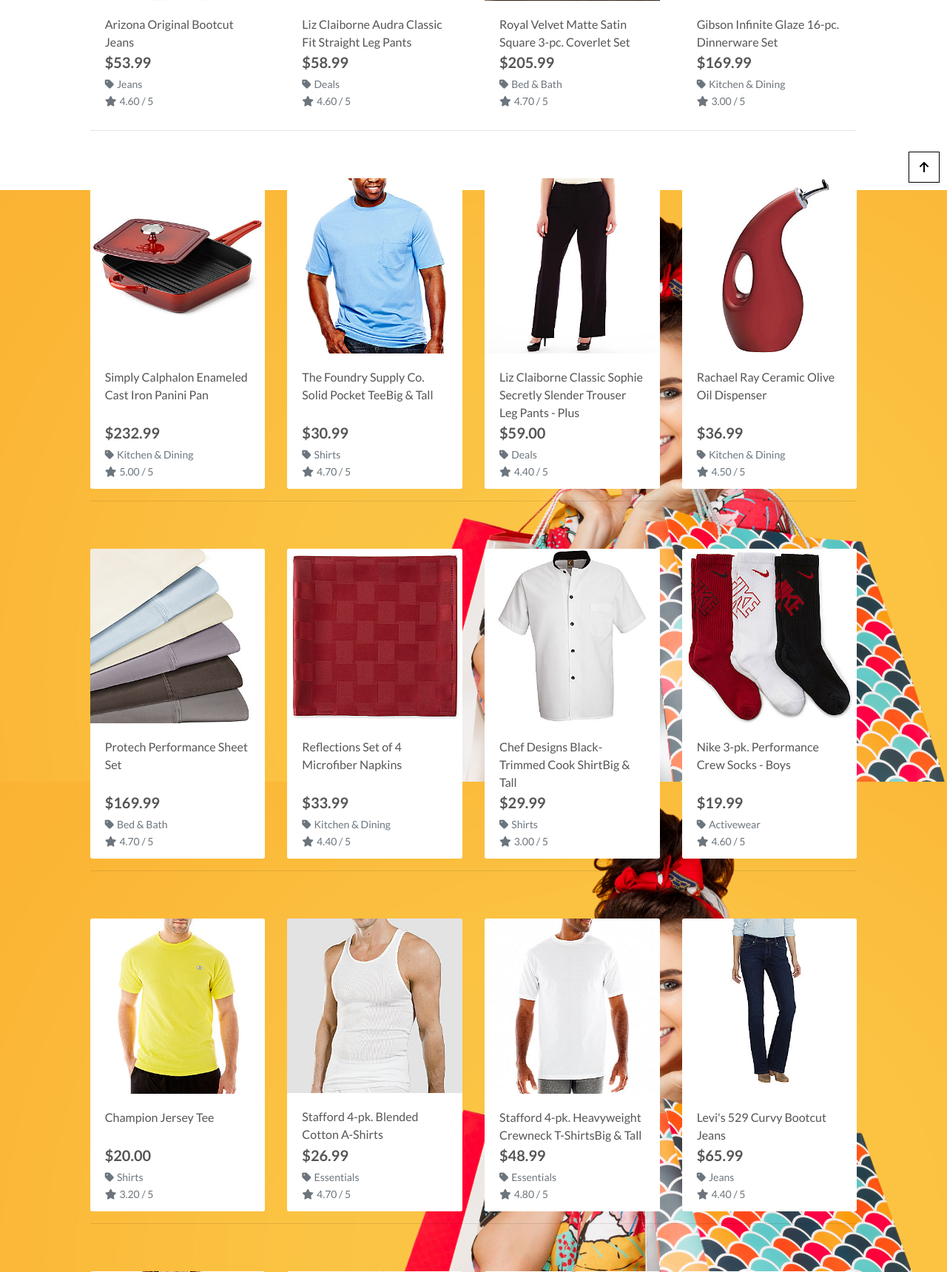
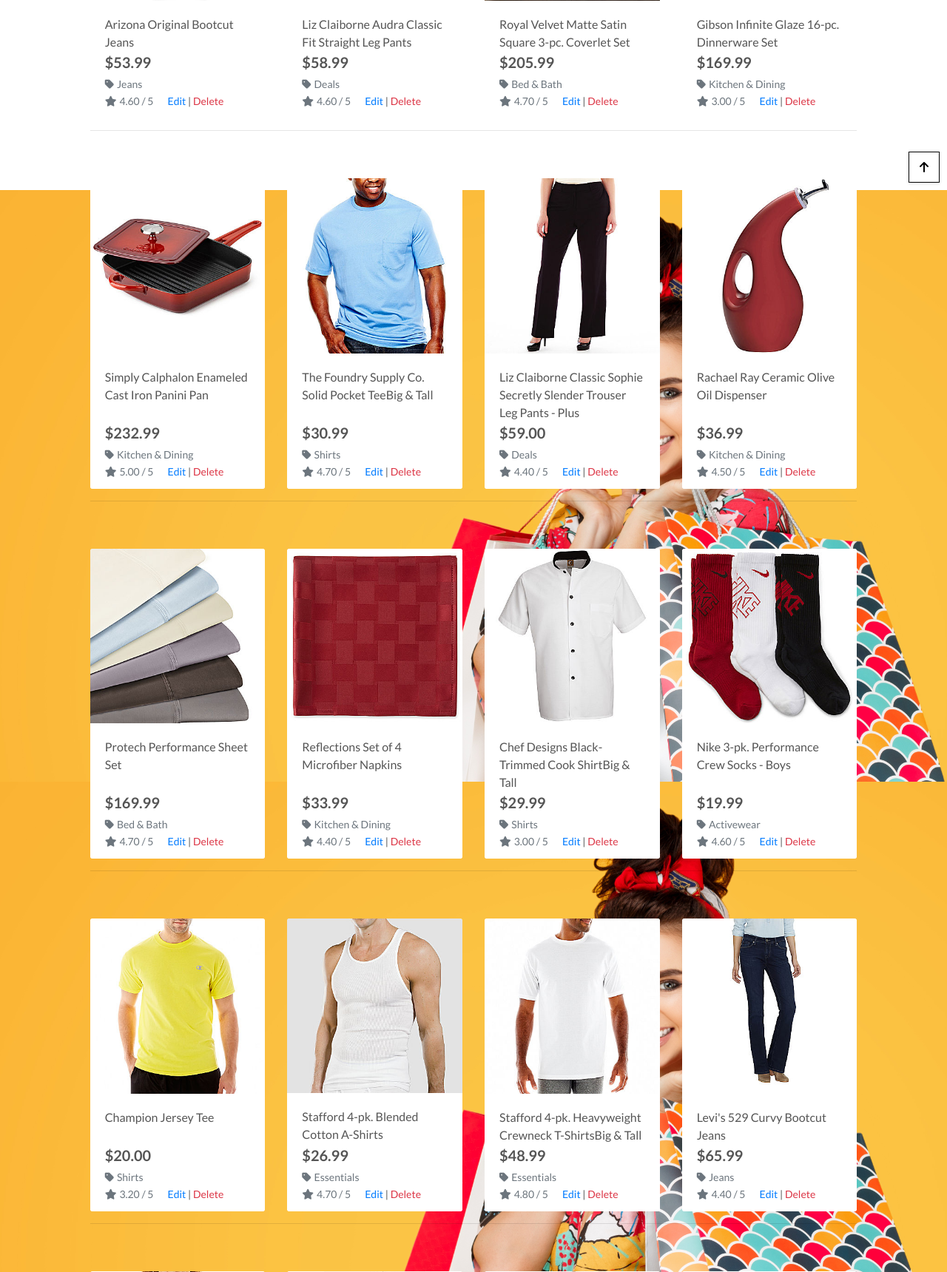
Before and after one commit to AlexThoma5/boutique_ado_v1, a Django app: page /products/ in a window 1280 px wide. Shown: the part 543-2263 px from the top of the page at 74% size. Run offline with Django 3.2, Linux system fonts and the light colour scheme; a user stored in the database is signed in; data comes from the database, SQL or seed files in the repository; parts of the project's set-up code (start-up, migrations or seed data) failed here and were passed over; some libraries are stand-ins or nearby versions.

Commit message:
Add links to edit/delete products on templates for superusers

```diff
--- a/products/templates/products/products.html
+++ b/products/templates/products/products.html
@@ -97,6 +97,12 @@
                                     {% else %}
                                     <small class="text-muted">No Rating</small>
                                     {% endif %}
+                                    {% if request.user.is_superuser %}
+                                    <small class="ml-3">
+                                        <a href="{% url 'edit_product' product.id %}">Edit</a> |
+                                        <a class="text-danger" href="{% url 'delete_product' product.id %}">Delete</a>
+                                    </small>
+                                    {% endif %}
                                 </div>
                             </div>
                         </div>
```
Also changed, not shown: products/templates/products/product_detail.html (+8 -5 lines).
